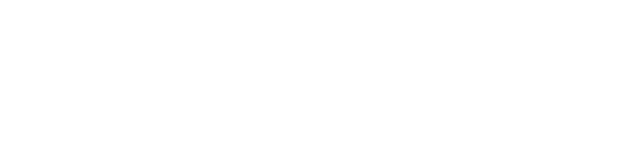
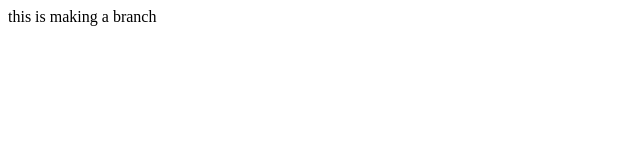
Before and after one commit to bimarsha01/Web-development, a plain HTML site: page index.html in a window 1280 px wide. Shown: the whole page, without its empty margins (0-640 px from the left). Drawn offline with Linux system fonts and the light colour scheme.

Commit message:
online thing

```diff
--- a/index.html
+++ b/index.html
@@ -6,6 +6,6 @@
     <title>Document</title>
 </head>
 <body>
-
+    this is making a branch
 </body>
 </html>
```
